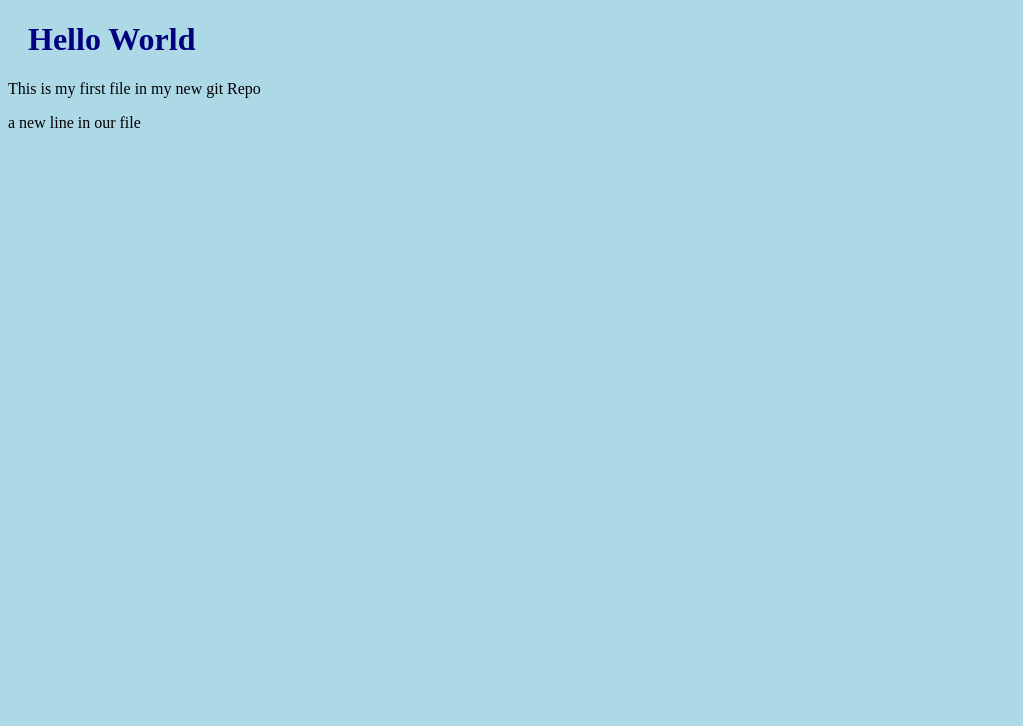
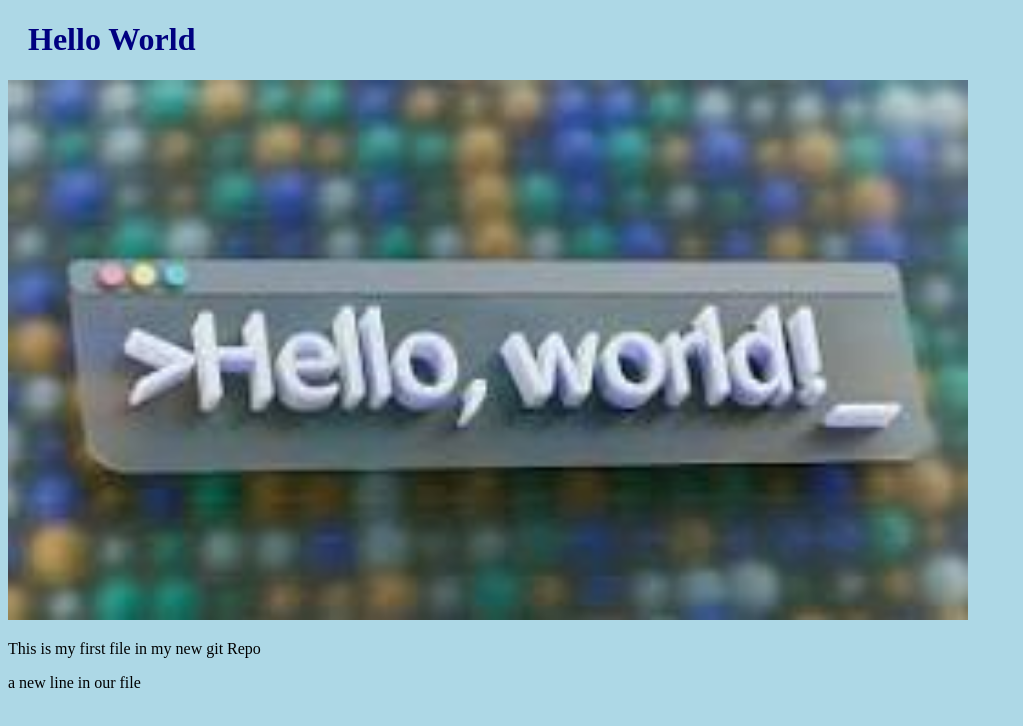
Before and after one commit to diceding/hello-world, a plain HTML site: page index.html in a window 1280 px wide. Shown: the whole page, without its empty margins (0-1023 px from the left). Drawn offline with Linux system fonts and the light colour scheme.

Commit message:
Added image to Hello World

```diff
--- a/index.html
+++ b/index.html
@@ -6,6 +6,7 @@
     </head>
     <body>
         <h1>Hello World</h1>
+        <div><img src="download.jpeg" alt="hello world from space" style="width:100%;max-width:960px"></div>
         <p>This is my first file in my new git Repo</p>
         <p>a new line in our file</p>
     </body>
```
Also changed, not shown: download.jpeg (added).
